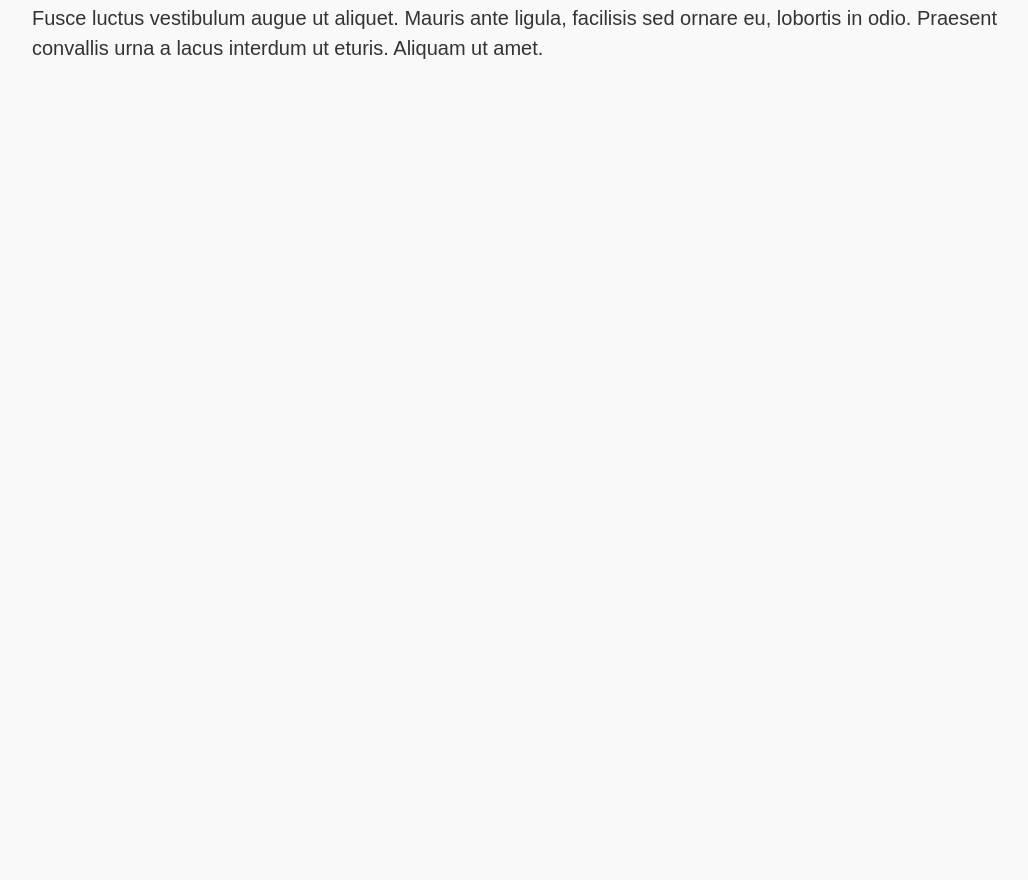
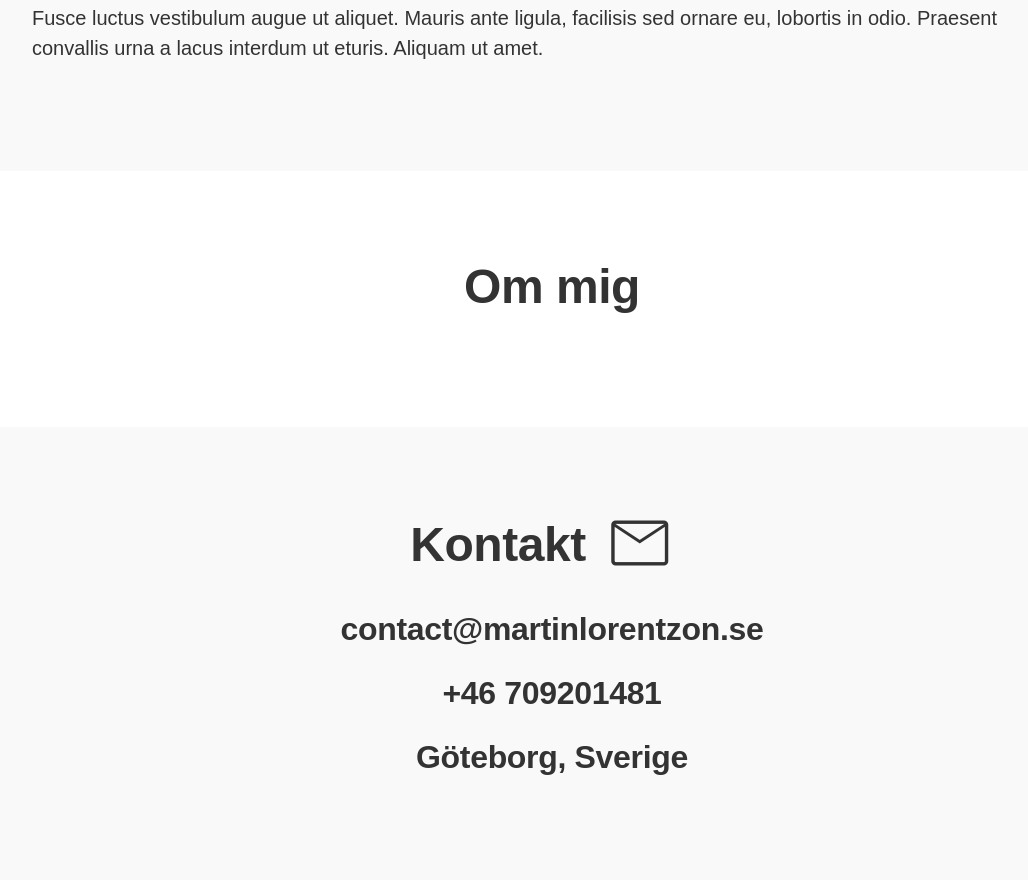
Before and after one commit to martin-lorentzon/martin-lorentzon.github.io, a plain HTML site: page www/index.html in a window 1280 px wide. Shown: the part 1412-2292 px from the top of the page, without its empty margins (88-1116 px from the left). Drawn offline with nearby package versions, Linux system fonts and the light colour scheme; some packages are replaced by stand-ins of ours; a script that the page names is missing; some icons are missing; a web font is replaced by a local one.

Commit message:
Fixed header links

```diff
--- a/www/index.html
+++ b/www/index.html
@@ -35,7 +35,7 @@
     <main>
       <section class="is-alternate no-bottom">
         <div class="content">
-          <h2>Visa din produkt i <span class="gradient-text">interaktiv 3D</span><span class="material-symbols-outlined" aria-hidden="true">360</span></h2>
+          <h2 id="services">Visa din produkt i <span class="gradient-text">interaktiv 3D</span><span class="material-symbols-outlined" aria-hidden="true">360</span></h2>
           <p>Ge kunden en ökad produktförståelse och stärk ditt varumärke med interaktiv 3D på webben.</p>
           <p>
             Valmöjligheter, intressepunkter, rörliga element och AR-läge<span class="material-symbols-outlined" aria-hidden="true">view_in_ar</span
@@ -108,8 +108,20 @@
           <p>Fusce luctus vestibulum augue ut aliquet. Mauris ante ligula, facilisis sed ornare eu, lobortis in odio. Praesent convallis urna a lacus interdum ut eturis. Aliquam ut amet.</p>
         </div>
       </section>
-
-      <div style="height: 1000px"></div>
+      <section>
+        <div class="content">
+          <h2 id="about">Om mig</h2>
+        </div>
+      </section>
+      <section class="is-alternate">
+        <div class="content">
+          <h2 id="contact">Kontakt<span class="material-symbols-outlined" aria-hidden="true">email</span></h2>
+          <h3>contact@martinlorentzon.se</h3>
+          <h3>+46 709201481</h3>
+          <h3>Göteborg, Sverige</h3>
+        </div>
+      </section>
+      <div style="height: 500px"></div>
     </main>
   </body>
 </html>
--- a/www/style.css
+++ b/www/style.css
@@ -33,6 +33,10 @@ body {
   font-size: 1.25rem;
 }
 
+html {
+  scroll-behavior: smooth;
+}
+
 p {
   margin-bottom: 1.75rem;
 }
@@ -45,6 +49,7 @@ h3 {
   letter-spacing: -0.01em;
   text-align: center;
   margin-top: 0;
+  scroll-margin-top: 6rem;
 }
 
 h1 {
```
